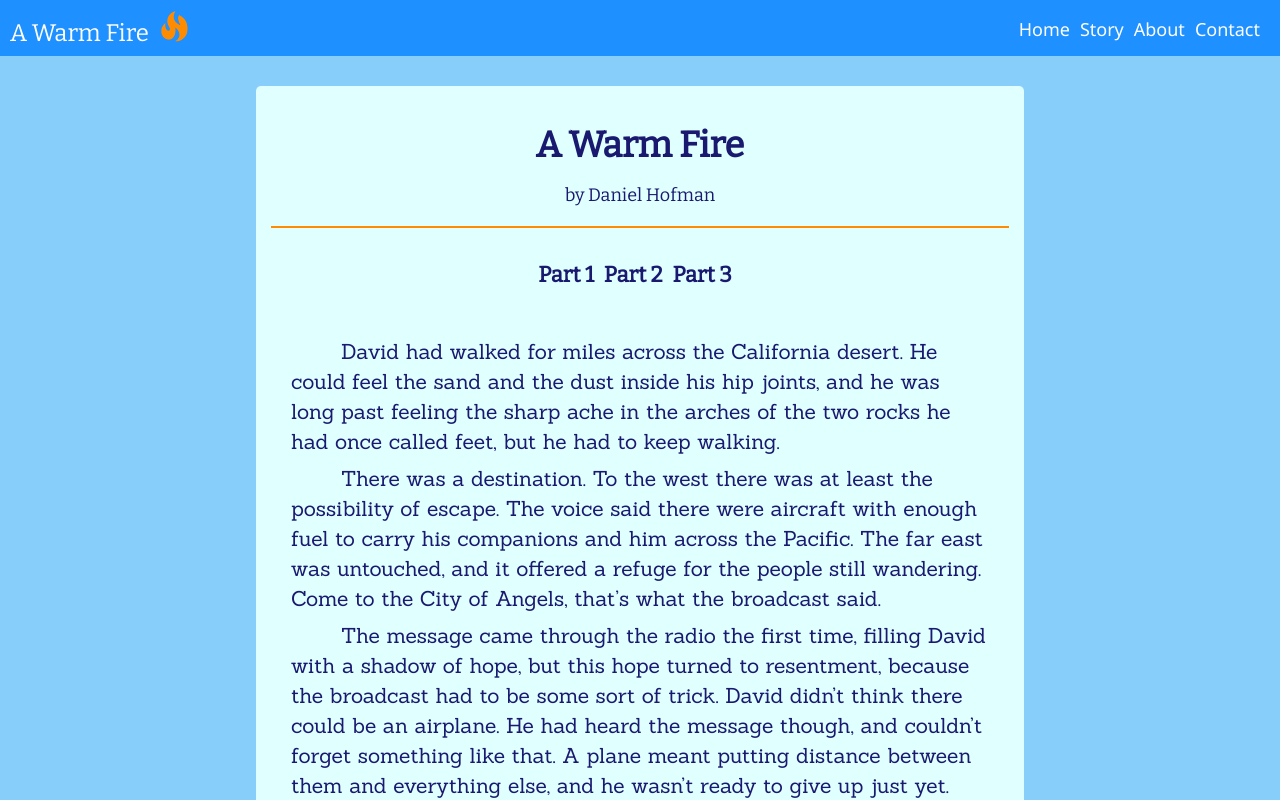
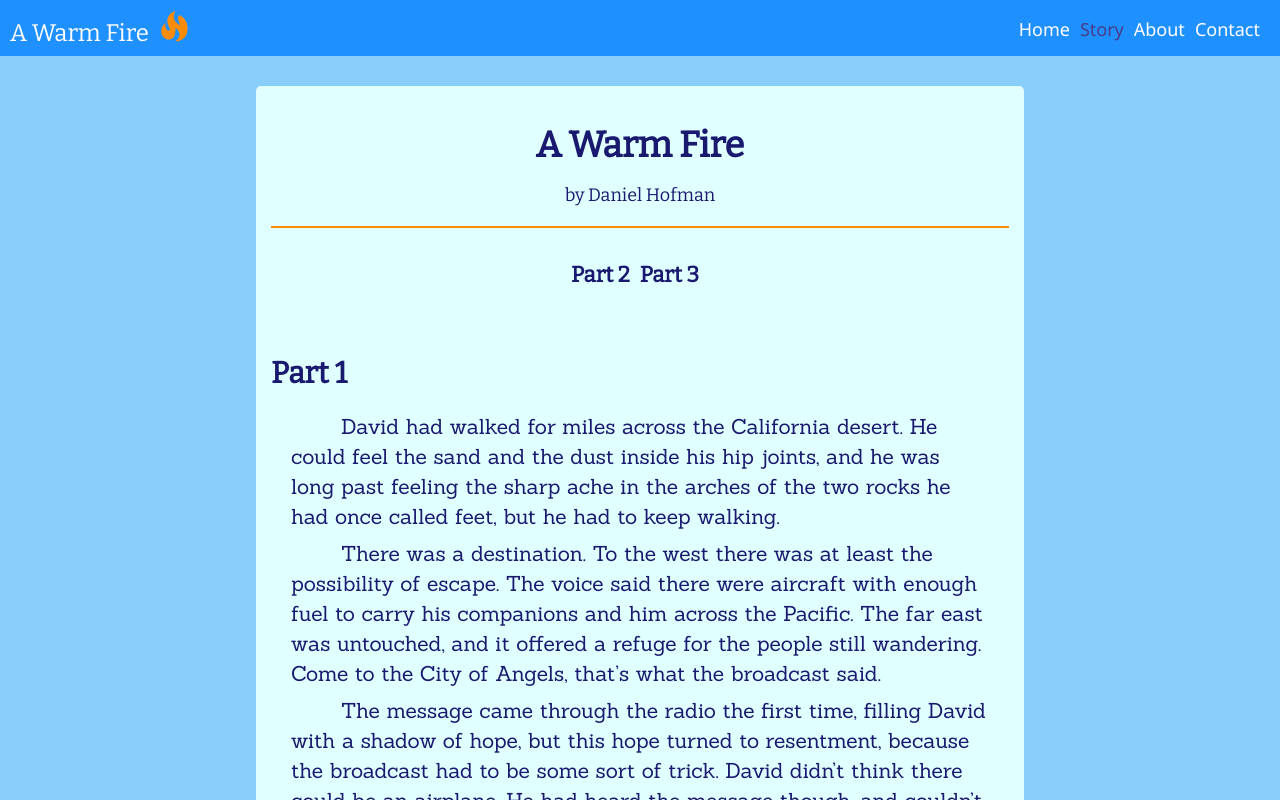
Before and after one commit to DanHofman/A-Warm-Fire, an Angular app: page /story in a window 1280 px wide. Shown: the top 800 px of the page. Built offline with nearby package versions, Linux system fonts and the light colour scheme.

Commit message:
added navigation in story page and more styling

```diff
--- a/src/app/nav/nav.component.css
+++ b/src/app/nav/nav.component.css
@@ -31,11 +31,15 @@ a {
     color: white;
 }
 a:hover {
-    color: darkslateblue;
+    color: darkorange;
     transition: color 0.3s;
 }
 #Contact {
     margin-right: 20px;
+}
+.activeLink {
+    color: darkslateblue;
+    font-weight: bold;
 }
 
 .glyphicon-fire {
--- a/src/app/nav/nav.component.html
+++ b/src/app/nav/nav.component.html
@@ -2,9 +2,21 @@
   <h3>A Warm Fire</h3><span class="glyphicon glyphicon-fire" aria-hidden="true"></span>
   <!--<i class="fa fa-fire fa-3x" aria-hidden="true"></i>-->
   <div class="tabs">
-    <a [routerLink]="['']"><h4>Home</h4></a>
-    <a [routerLink]="['story']"><h4>Story</h4></a>
-    <a [routerLink]="['about']"><h4>About</h4></a>
-    <a [routerLink]="['contact']"><h4 id="Contact">Contact</h4></a>
+    <a [routerLink]="['']"
+    routerLinkActive="activeLink"
+    [routerLinkActiveOptions]="{exact: true}">
+    <h4>Home</h4></a>
+    <a [routerLink]="['story']"
+    routerLinkActive="activeLink"
+    [routerLinkActiveOptions]="{exact: true}">
+    <h4>Story</h4></a>
+    <a [routerLink]="['about']"
+    routerLinkActive="activeLink"
+    [routerLinkActiveOptions]="{exact: true}">
+    <h4>About</h4></a>
+    <a [routerLink]="['contact']"
+    routerLinkActive="activeLink"
+    [routerLinkActiveOptions]="{exact: true}">
+    <h4 id="Contact">Contact</h4></a>
   </div>
 </div>
--- a/src/app/story/story.component.css
+++ b/src/app/story/story.component.css
@@ -25,6 +25,15 @@ h4{
     margin-right: 10px;
     padding-top: 5px;
 }
+.top {
+
+}
+
+.partLabel {
+    display: inline-block;
+    margin-bottom: 3%;
+    font-weight: bold;
+}
 a {
     display: inline-block;
 }
@@ -44,9 +53,18 @@ a {
     text-indent: 50px;
     margin: 0 20px 7px 20px;
 }
-hr {
+#topLine  {
     border: 1.5px solid darkorange;
+}
+.topLine {
+    border: 1.0px solid darkorange;
+    width: 70%;
 }
 #theEnd {
     padding-bottom: 3%;
+    cursor: pointer;
 }
+#theEnd:hover {
+    color: orangered;
+    transition: color .2s;
+}
--- a/src/app/story/story.component.html
+++ b/src/app/story/story.component.html
@@ -1,16 +1,17 @@
 <div class="storyWrapper">
   <div class="row storySection">
-    <div class="col-lg-12 col-md-12 col-xs-12 middleSection" [@Story] = "loaded">
+    <div class="col-lg-12 col-md-12 col-xs-12 middleSection" [@Story] = "loaded" id="veryTop">
       <h1>A Warm Fire</h1>
       <h3>by Daniel Hofman</h3>
-      <hr>
+      <hr id="topLine">
       <div class="links">
-        <a [routerLink]="['./']" [fragment]="'part-one'"><h4>Part 1</h4></a>
-        <a [routerLink]="['./']" [fragment]="'part-two'"><h4>Part 2</h4></a>
-        <a [routerLink]="['./']" [fragment]="'part-three'"><h4>Part 3</h4></a>
+        <a [routerLink]="" (click)="goTo('part-two')" [fragment]="'part-two'"><h4>Part 2</h4></a>
+        <a [routerLink]="" (click)="goTo('part-three')" [fragment]="'part-three'"><h4>Part 3</h4></a>
       </div>
       <br><br>
-      <div id="part-one" class="part">
+      <h2 id="part-one" class="partLabel">Part 1</h2>
+      <br>
+      <div  class="part">
         <p>David had walked for miles across the California desert. He could feel the sand and the dust inside his hip joints, and he was long past feeling the sharp ache in the arches of the two rocks he had once called feet, but he had to keep walking. </p>
 
         <p>There was a destination. To the west there was at least the possibility of escape. The voice said there were aircraft with enough fuel to carry his companions and him across the Pacific. The far east was untouched, and it offered a refuge for the people still wandering. Come to the City of Angels, that’s what the broadcast said. </p>
@@ -183,13 +184,15 @@
 
         <p>“Yeah, probably not.” </p>
       </div>
-      <br><br>
       <div class="links">
-        <a [routerLink]="['./']" [fragment]="'part-two'"><h4>Part 2</h4></a>
-        <a [routerLink]="['story']"><h4>Top</h4></a>
+        <br><br>
+        <hr class="topLine">
+        <a routerLink="../story" (click)="goTo('veryTop')" class="top"><h4>Top</h4></a>
+        <hr class="topLine">
       </div>
-      <br><br>
-      <div id="part-two" class="part">
+      <h2 id="part-two" class="partLabel">Part 2</h2>
+      <br>
+      <div class="part">
         <p>With the new gear and transportation the four refugees were in high spirits, smiling their way across the desert. David was concerned though, because while they were getting closer to Los Angeles, the broadcast they had been holding on to had disappeared. </p>
 
         <p>“Will you stop fucking with the radio, I’m sick of listening to static,” Jeremy said. “Seriously man.”</p>
@@ -591,11 +594,12 @@
         <p>The tires spun on the ice, keeping the RV helplessly in place directly in the path of the machine barreling towards it. The large pincers raised as it reached them. </p>
         <br><br>
         <div class="links">
-          <a [routerLink]="['./']" [fragment]="'part-two'"><h4>Part 3</h4></a>
-          <a [routerLink]="['./']"><h4>Top</h4></a>
+          <hr class="topLine">
+          <a [routerLink]="['./']" (click)="goTo('veryTop')" class="top"><h4>Top</h4></a>
+          <hr class="topLine">
         </div>
-        <br><br>
-        <div id="part-three" class="part">
+        <h2 id="part-three" class="partLabel">Part 3</h2>
+        <div  class="part">
           <p>David heard Jeremy say, “Grab somethi-” and the machine hit the RV like a freight train, sending the camper heaving onto its side towards the asphalt; but the machine grabbed the vehicle with its pincers, bringing it back upright. Arnold flew into the blinds next to David and slumped onto ground, but picked his head up an instant later. A pincer was piercing through the wall but David was too weak to run, still paralyzed with shivers. Arnold looked at the pincer coming towards him and crawled towards the front of the car, the pincer clasping right behind him, missing him by inches. The arm then retracted out of the hole it had created, but in retaliation for its failure gripped the back end of the camper. It let out a squeal as it strained, the camper steel frame fighting back; and the machine let out a second squeal in response, more steam gushing out of its spouts before the giant metal beast ripped the back end of the camper off, leaving David exposed. David was now face to face with the machine. </p>
 
           <p>The creature’s pure blue eyes peered at David. Two perfect orbs which conveyed nothing but utility. The two orbs moved closer with the machine which now stretched itself deeper inside the camper. As David watched the eyes close in on him, he could hear the string of beeps inside the machine’s head; he could see the dots of condensation running along the metal bars that formed the things face. Lights illuminated and went dark and then flashed, flickered in front of David’s face. </p>
@@ -773,7 +777,7 @@
           <p>David felt warm.</p>
         </div>
         <br><br>
-        <h4 id="theEnd">The End</h4>
+        <h4 id="theEnd" (click)="goTo('veryTop')">The End</h4>
       </div>
     </div>
   </div>
--- a/src/app/story/story.component.ts
+++ b/src/app/story/story.component.ts
@@ -24,4 +24,8 @@ import {
 export class StoryComponent  {
   loaded: string = "loaded";
 
+  goTo(location: string) {
+    window.location.hash = location;
+  }
+
 }
```
